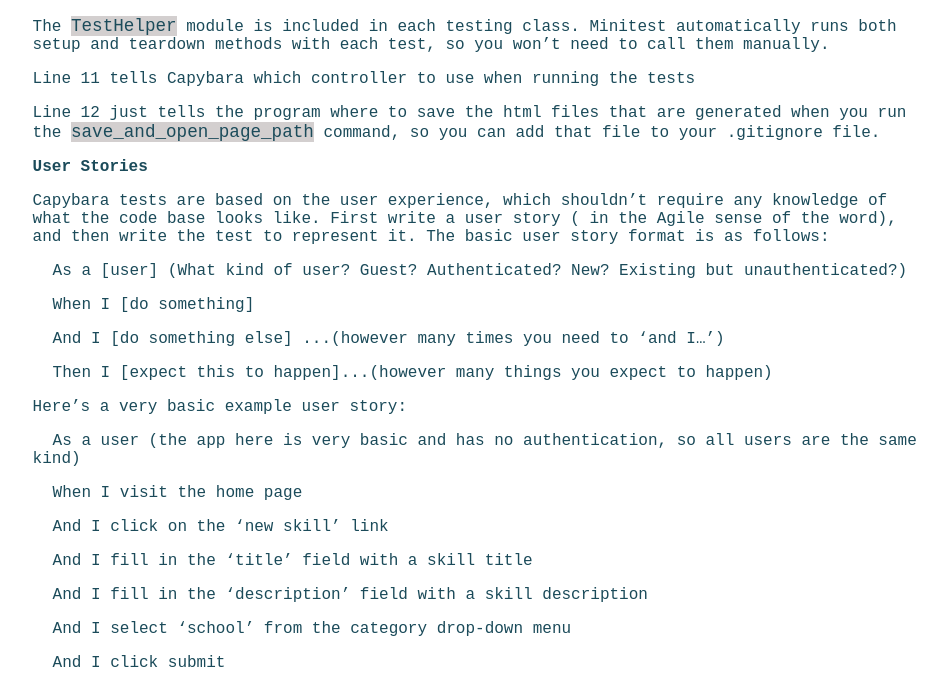
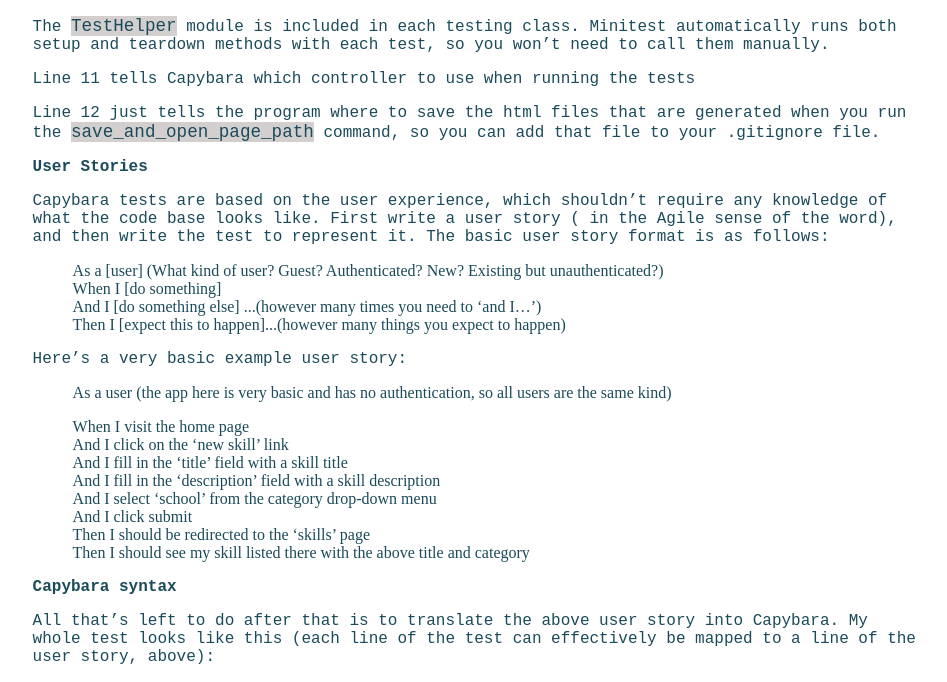
Before and after one commit to adriennedomingus/adriennedomingus.github.io, a Jekyll site: the page built from _posts/2016-02-06-testing-a-sinatra-app-using-capybara.html, in a window 1280 px wide. Shown: the part 1381-2063 px from the top of the page, without its empty margins (165-1112 px from the left). Built offline with Jekyll 4.4.1, drawn with Linux system fonts in a browser that asks for light colours; grey boxes are pictures that could not be loaded.

Commit message:
formatting of user stories

```diff
--- a/_posts/2016-02-06-testing-a-sinatra-app-using-capybara.html
+++ b/_posts/2016-02-06-testing-a-sinatra-app-using-capybara.html
@@ -21,20 +21,24 @@
 <p>Line 12 just tells the program where to save the html files that are generated when you run the <span class="code">save_and_open_page_path</span> command, so you can add that file to your .gitignore file.</p>
 <p><strong>User Stories</strong></p>
 <p>Capybara tests are based on the user experience, which shouldn’t require any knowledge of what the code base looks like. First write a user story ( in the Agile sense of the word), and then write the test to represent it. The basic user story format is as follows:</p>
-<p class="indent">As a [user] (What kind of user? Guest? Authenticated? New? Existing but unauthenticated?)
-<p class="indent">When I [do something]
-<p class="indent">And I [do something else] ...(however many times you need to ‘and I…’)</p>
-<p class="indent">Then I [expect this to happen]...(however many things you expect to happen)</p>
-<p>Here’s a very basic example user story:</p>
-<p class="indent">As a user (the app here is very basic and has no authentication, so all users are the same kind)</p>
-<p class="indent">When I visit the home page</p>
-<p class="indent">And I click on the ‘new skill’ link</p>
-<p class="indent">And I fill in the ‘title’ field with a skill title</p>
-<p class="indent">And I fill in the ‘description’ field with a skill description</p>
-<p class="indent">And I select ‘school’ from the category drop-down menu</p>
-<p class="indent">And I click submit</p>
-<p class="indent">Then I should be redirected to the ‘skills’ page</p>
-<p class="indent">Then I should see my skill listed there with the above title and category</p>
+<ul>
+  <li>As a [user] (What kind of user? Guest? Authenticated? New? Existing but unauthenticated?)</li>
+  <li>When I [do something]</li>
+  <li>And I [do something else] ...(however many times you need to ‘and I…’)</li>
+  <li>Then I [expect this to happen]...(however many things you expect to happen)</li>
+</ul>
+<p>Here’s a very basic example user story:</li>
+<ul>
+  <li>As a user (the app here is very basic and has no authentication, so all users are the same kind)</p>
+  <li>When I visit the home page</li>
+  <li>And I click on the ‘new skill’ link</li>
+  <li>And I fill in the ‘title’ field with a skill title</li>
+  <li>And I fill in the ‘description’ field with a skill description</li>
+  <li>And I select ‘school’ from the category drop-down menu</li>
+  <li>And I click submit</li>
+  <li>Then I should be redirected to the ‘skills’ page</li>
+  <li>Then I should see my skill listed there with the above title and category</li>
+</ul>
 <p><strong>Capybara syntax</strong></p>
 <p>All that’s left to do after that is to translate the above user story into Capybara. My whole test looks like this (each line of the test can effectively be mapped to a line of the user story, above):</p>
 <script src="https://gist.github.com/adriennedomingus/a8e4e4472084cc1208c4.js"></script>
--- a/css/styles.css
+++ b/css/styles.css
@@ -148,3 +148,7 @@
 .indent {
   text-indent: 20px;
 }
+
+li {
+  list-style-type: none;
+}
```
